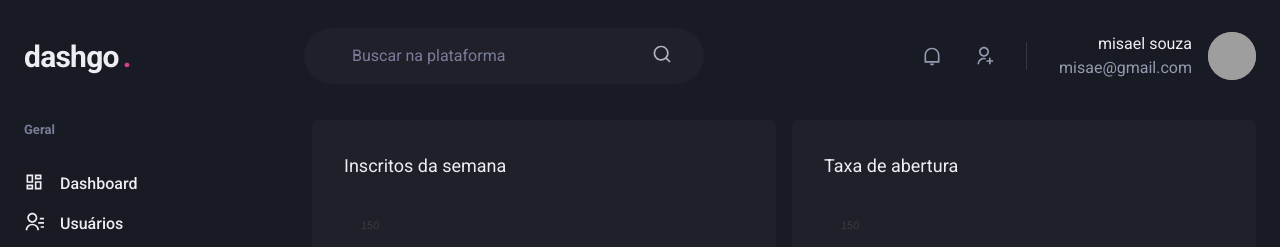
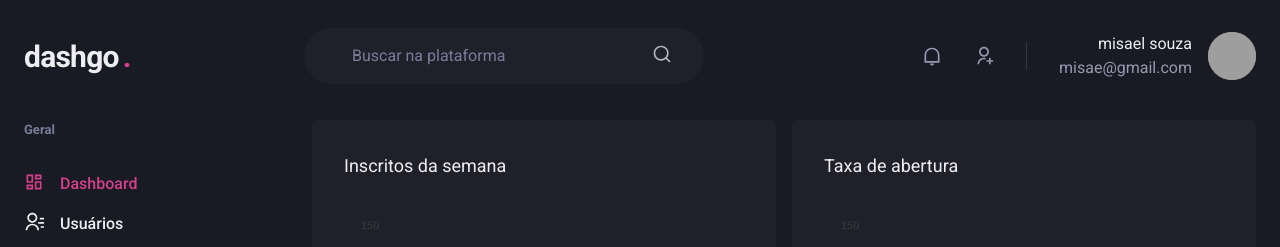
Before and after one commit to misael28/dashGoNext, a Next.js app: page /dashboard in a window 1280 px wide. Shown: the top 247 px of the page. Built offline with nearby package versions, Linux system fonts and the light colour scheme; grey boxes are pictures that could not be loaded.

Commit message:
changes at dashgo

```diff
--- /dev/null
+++ b/src/components/ActiveLink.tsx
@@ -0,0 +1,22 @@
+import Link, { LinkProps } from "next/link";
+import { useRouter } from "next/router";
+import { cloneElement, ReactElement } from "react";
+
+interface ActiveLinkProps extends LinkProps {
+    children: ReactElement
+}
+
+export function ActiveLink({children, ...rest}: ActiveLinkProps) {
+    const { asPath } = useRouter();
+    let isActive = false;
+
+    if(asPath === rest.href || asPath === rest.as) {
+        isActive = true;
+    }
+
+    return (
+        <Link href="/">
+            {cloneElement(children, { color: isActive ? "pink.500" : "gray.50" })}
+        </Link>
+    )
+}
--- a/src/components/Pagination/index.tsx
+++ b/src/components/Pagination/index.tsx
@@ -4,7 +4,7 @@
 export default function Pagination(){
   return (
   <Stack
-   direction="row"
+   direction={["column","row"]}
    mt="8"
    justify="space-between"
    align="center"
--- a/src/components/Sidebar/Navlink.tsx
+++ b/src/components/Sidebar/Navlink.tsx
@@ -1,18 +1,21 @@
-import { Link, Icon, Text, LinkProps as ChakraLinkProps } from "@chakra-ui/react";
+import { Link as ChakraLink, Icon, Text, LinkProps as ChakraLinkProps } from "@chakra-ui/react";
 import { ElementType } from "toasted-notes/node_modules/@types/react";
-
+import { ActiveLink } from "../ActiveLink";
 interface NavLinkProps extends ChakraLinkProps {
     icon: ElementType;
     children: string;
+    href: string;
 }
 
-export function Navlink( { icon, children, ...rest }: NavLinkProps ) {
+export function Navlink( { icon, children, href, ...rest }: NavLinkProps ) {
     return (
-        <Link display="flex" align="strech">
-            <Icon as={icon} fontSize="20" />
-            <Text ml="4" fontWeight="medium">
-              {children}
-            </Text>
-        </Link>
+        <ActiveLink href={href} passHref>
+            <ChakraLink display="flex" align="strech">
+                <Icon as={icon} fontSize="20" />
+                <Text ml="4" fontWeight="medium">
+                {children}
+                </Text>
+            </ChakraLink>
+        </ActiveLink>
     );
 }
--- a/src/components/Sidebar/SidebarNav.tsx
+++ b/src/components/Sidebar/SidebarNav.tsx
@@ -13,18 +13,18 @@
     return (
         <Stack spacing="12" align="flex-start">
         <NavSection title="Geral">
-            <Navlink icon={RiDashboardLine}>
+            <Navlink href={"/dashboard"} icon={RiDashboardLine}>
                 Dashboard
             </Navlink>
-            <Navlink icon={RiContactsLine}>
+            <Navlink href={"/users"} icon={RiContactsLine}>
                 Usuários
             </Navlink>
         </NavSection>
         <NavSection title="AUTOMACAO">
-            <Navlink icon={RiInputMethodLine}>
+            <Navlink href={"/forms"} icon={RiInputMethodLine}>
                 Formulários
             </Navlink>
-            <Navlink icon={RiGitMergeLine}>
+            <Navlink href={"/automation"} icon={RiGitMergeLine}>
                 Automação
             </Navlink>
         </NavSection>
```
Also changed, not shown: src/pages/users/create.tsx (+7 -3 lines), src/pages/users/index.tsx (+9 -4 lines).
